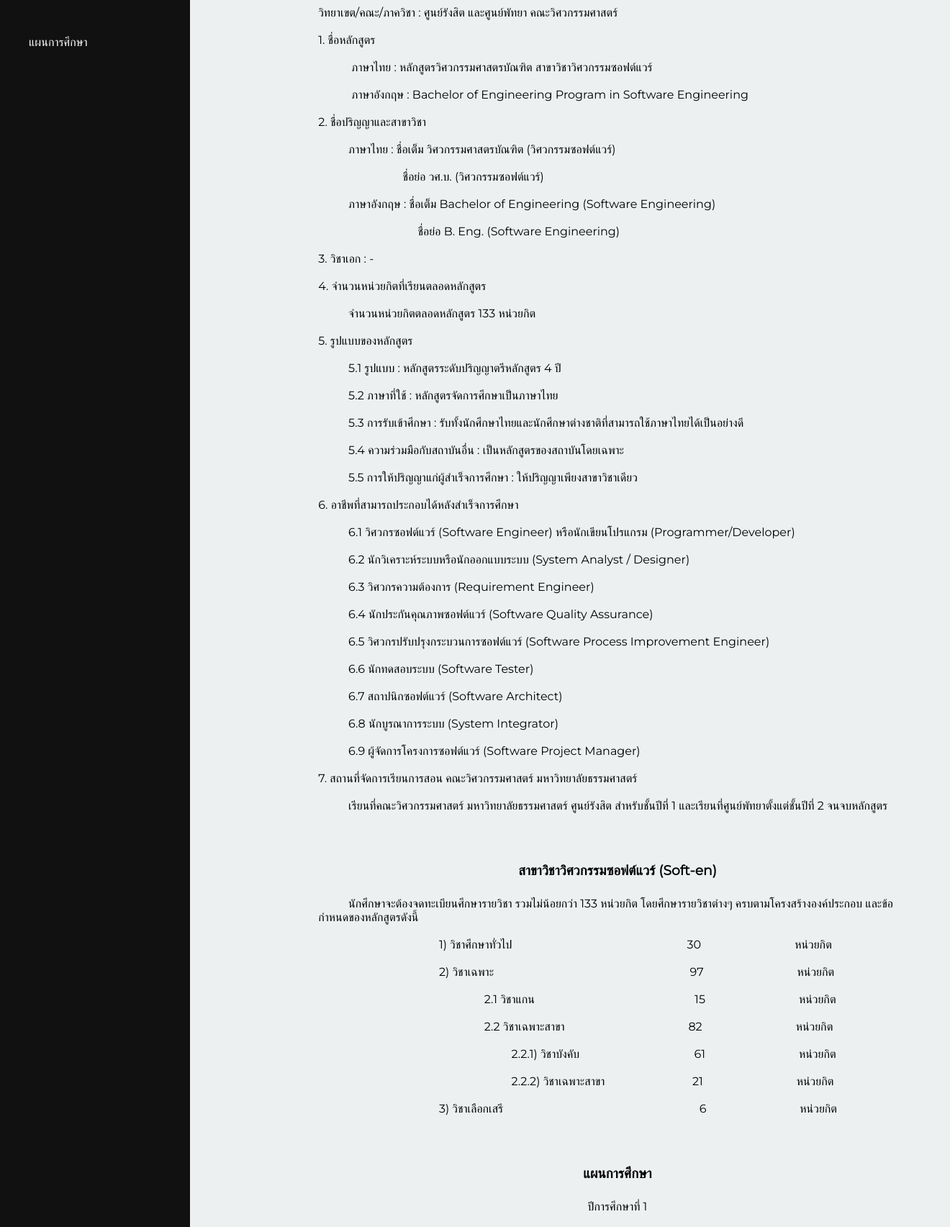
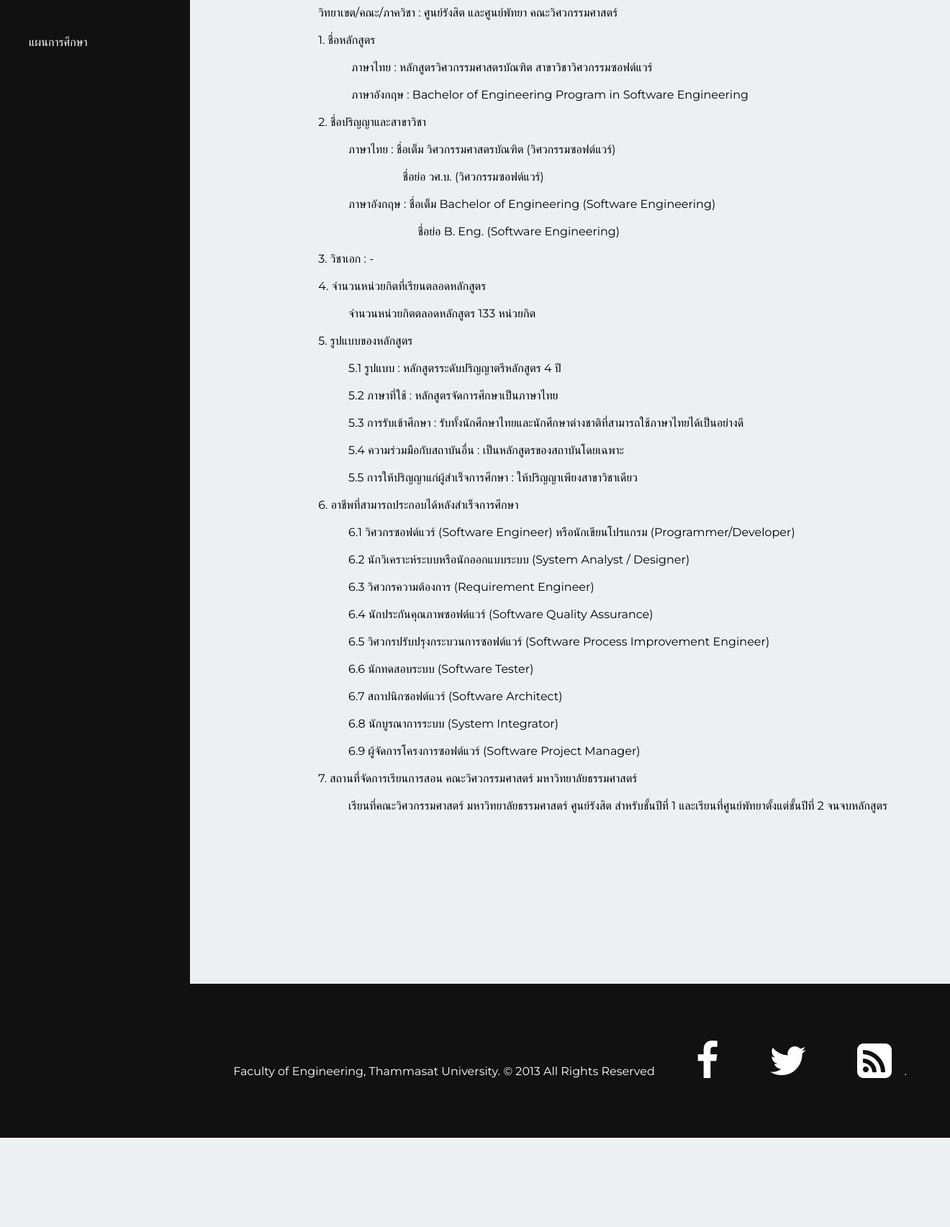
Before and after one commit to nongpp/newWebProject, a PHP site: page /soft-thai.html in a window 1320 px wide. Shown: the part 301-2006 px from the top of the page at 72% size. After the commit the page ends 1882 px from the top, so only its background shows below. Run offline with PHP 8.4, Linux system fonts and the light colour scheme.

Commit message:
edit-soft

```diff
--- a/soft-thai.css
+++ b/soft-thai.css
@@ -37,15 +37,20 @@ header{
 
 #bodyData {
 	width: 100%;
-	height: 3000px;
-}
-
-.general {
 	height: 1600px;
 }
 
-.course {
+#general {
+	height: 1600px;
+}
+
+#course {
 	height: 700px;
+	display: none;
+}
+
+#plan {
+	display: none;
 }
 
 #side{
--- a/soft-thai.html
+++ b/soft-thai.html
@@ -336,7 +336,7 @@
 					</div>
 				</div>
 		</div>
-		<script src="soft-eng.js"></script>
+		<script src="soft.js"></script>
 
 		<!--Start Footer-->
 		<footer>
--- a/soft.js
+++ b/soft.js
@@ -6,14 +6,17 @@ function courseShow(){
 	document.getElementById("general").style.display = 'none';
 	document.getElementById("course").style.display = 'block';
 	document.getElementById("plan").style.display = 'none';
+	document.getElementById("bodyData").style.height = '500px';
 }
 function aboutShow(){
 	document.getElementById("general").style.display = 'block';
 	document.getElementById("course").style.display = 'none';
 	document.getElementById("plan").style.display = 'none';
+	document.getElementById("bodyData").style.height = '1600px';
 }
 function planShow(){
 	document.getElementById("plan").style.display = 'block';
 	document.getElementById("course").style.display = 'none';
 	document.getElementById("general").style.display = 'none';
+	document.getElementById("bodyData").style.height = '3000px';
 }
```
